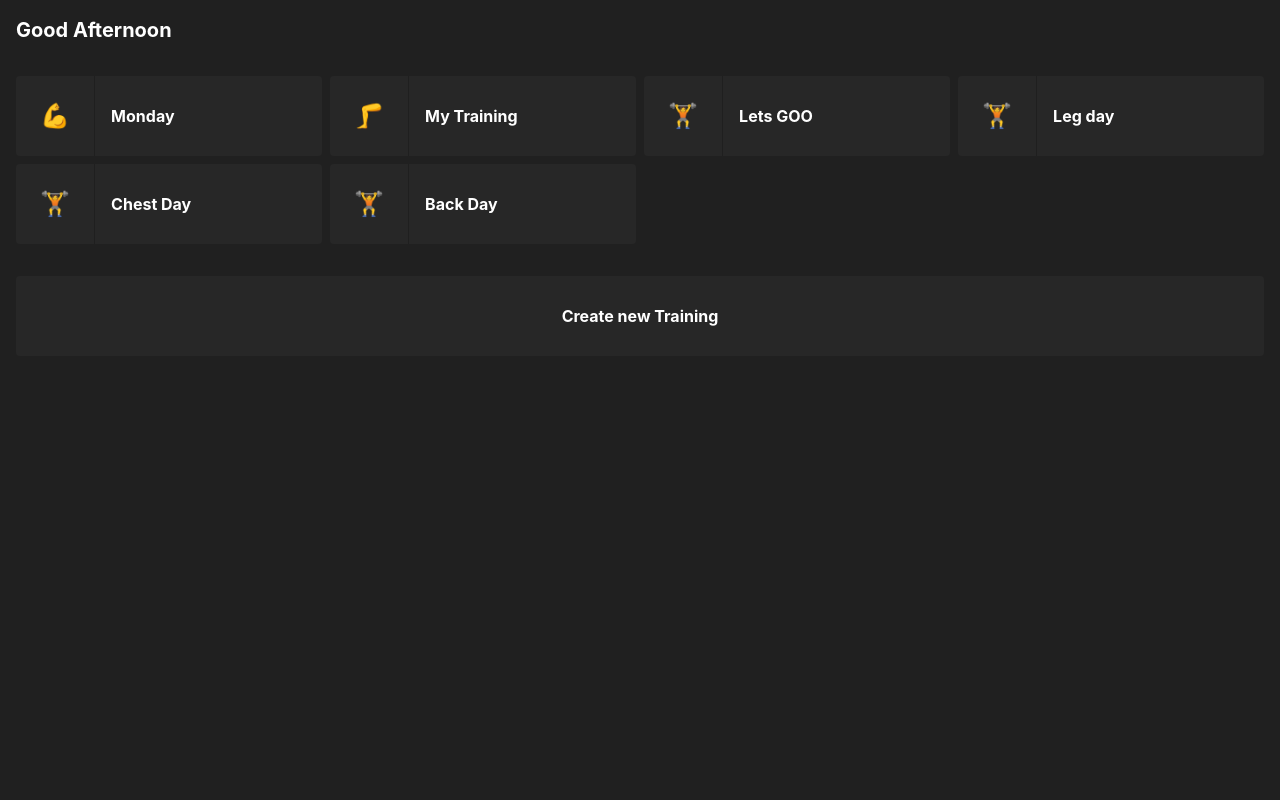
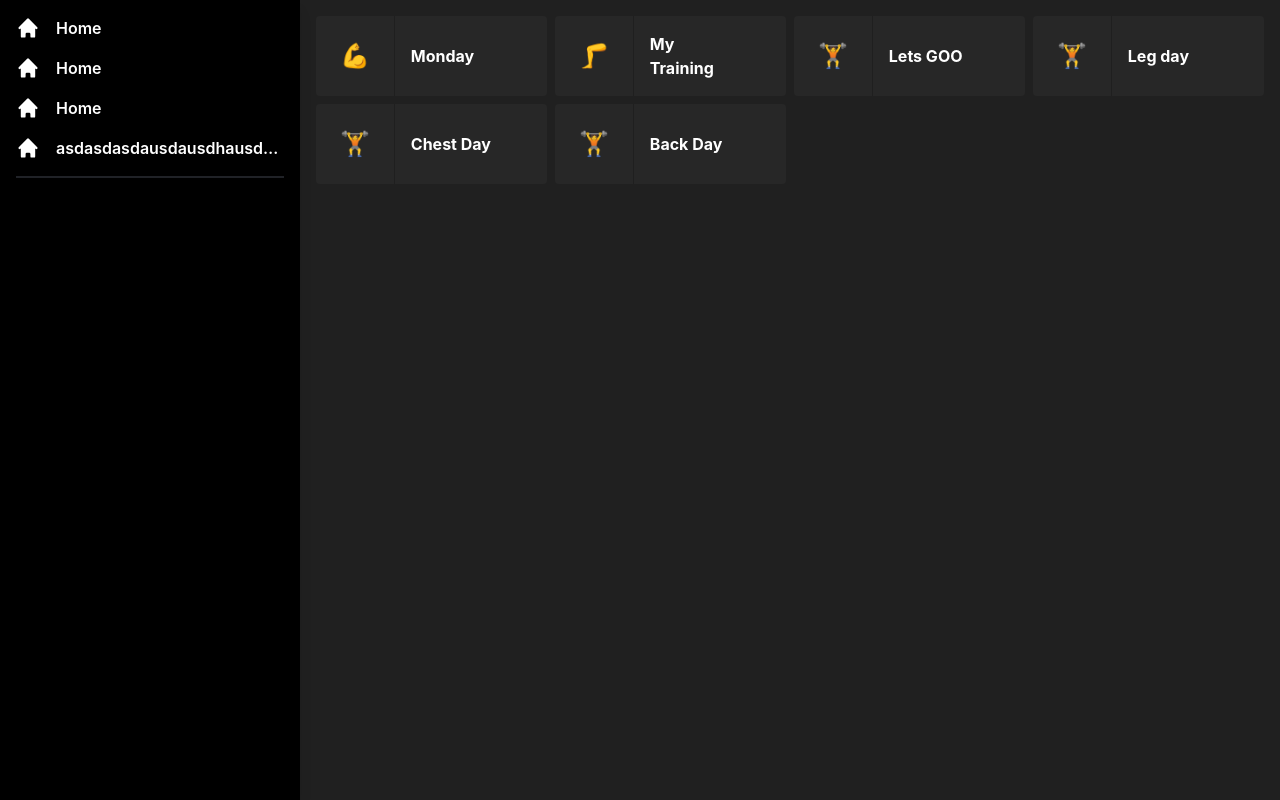
Before and after one commit to Prokopetz/gym-web, a Next.js app: page / in a window 1280 px wide. Built offline with nearby package versions, Linux system fonts and the light colour scheme.

Commit message:
feat: add initial side bar

```diff
--- a/components/Page.tsx
+++ b/components/Page.tsx
@@ -1,6 +1,7 @@
 import { ReactElement } from "react";
 import { motion } from "framer-motion";
 import clsx from "clsx";
+import SideBar from "./SideBar";
 
 export interface PageProps {
   children: ReactElement | ReactElement[];
@@ -9,7 +10,7 @@ export interface PageProps {
 }
 
 const variants = {
-  hidden: { opacity: 0, x: -30, y: 0 },
+  hidden: { opacity: 0, x: 0, y: 0 },
   enter: { opacity: 1, x: 0, y: 0 },
   exit: { x: -30 },
 };
@@ -44,8 +45,9 @@ const Body = ({ children, className }: PageProps) => {
 
 const Page = ({ children }: PageProps) => {
   return (
-    <div className="bg-dark h-screen text-white">
-      <div className="">{children}</div>
+    <div className="flex bg-dark h-screen text-white">
+      <SideBar></SideBar>
+      <div className="w-full">{children}</div>
     </div>
   );
 };
--- /dev/null
+++ b/components/SideBar.tsx
@@ -0,0 +1,57 @@
+import { HomeIcon } from "@heroicons/react/solid";
+import { useDrag } from "@use-gesture/react";
+import React, { useState } from "react";
+
+const SideBar = () => {
+  const [sideBarWidth, setSideBarWidth] = useState(300);
+
+  const bind = useDrag(({ xy: [x] }) => {
+    const windowSize = window.innerWidth;
+    if (x >= windowSize / 8 && x <= windowSize / 4) {
+      setSideBarWidth(x);
+    }
+  });
+
+  return (
+    <>
+      <div>
+        <div
+          className="relative bg-black h-full shadow-lg"
+          style={{ width: sideBarWidth }}
+        >
+          <label
+            className="absolute left-full h-full w-[2px] cursor-col-resize transition-all hover:bg-gray-500/30"
+            {...bind()}
+          />
+          <div className="p-4 flex flex-col space-y-4">
+            <div className="w-full flex flex-col items-start overflow-hidden overflow-ellipsis space-y-4">
+              <div className="flex space-x-4 items-center justify-center">
+                <HomeIcon className="w-6" />
+                <h1 className="font-semibold">Home</h1>
+              </div>
+              <div className="flex space-x-4 items-center justify-center">
+                <HomeIcon className="w-6" />
+                <h1 className="font-semibold">Home</h1>
+              </div>
+              <div className="flex space-x-4 items-center justify-center">
+                <HomeIcon className="w-6" />
+                <h1 className="font-semibold">Home</h1>
+              </div>
+              <div className="flex space-x-4 items-center whitespace-nowrap w-full">
+                <div>
+                  <HomeIcon className="w-6" />
+                </div>
+                <h1 className="font-semibold text-ellipsis overflow-hidden w-max">
+                  asdasdasdausdausdhausdhasudhausdhausdh
+                </h1>
+              </div>
+            </div>
+            <div className="h-[2px] w-full bg-gray-500/30"></div>
+          </div>
+        </div>
+      </div>
+    </>
+  );
+};
+
+export default SideBar;
--- a/package.json
+++ b/package.json
@@ -10,12 +10,14 @@
   "dependencies": {
     "@heroicons/react": "^1.0.5",
     "@tailwindcss/line-clamp": "^0.3.0",
+    "@use-gesture/react": "^10.2.15",
     "clsx": "^1.1.1",
     "framer-motion": "^5.6.0",
     "next": "12.0.7",
     "react": "17.0.2",
     "react-dom": "17.0.2",
-    "react-intersection-observer": "^8.33.1"
+    "react-intersection-observer": "^8.33.1",
+    "react-spring": "^9.4.5"
   },
   "devDependencies": {
     "@commitlint/cli": "^15.0.0",
--- a/pages/index.tsx
+++ b/pages/index.tsx
@@ -1,9 +1,11 @@
 import type { NextPage } from "next";
 import Head from "next/head";
+import { useState } from "react";
 import Page from "../components/Page";
 import PlaylistTile, { PlaylistTileProps } from "../components/PlaylistTile";
+import SideBar from "../components/SideBar";
 
-const playlists: Array<PlaylistTileProps> = [
+const playlistsInitial: Array<PlaylistTileProps> = [
   { id: "AdjfcXaKKDXAsfnI", icon: "💪", name: "Monday" },
   { id: "KKaAsunFFMADISUn", icon: "🦵", name: "My Training" },
   { id: "ASDAVAklquddSDFF", icon: "🏋", name: "Lets GOO" },
@@ -21,6 +23,8 @@ const getTitleForCurrentTime = () => {
 };
 
 const Home: NextPage = () => {
+  const [playlists, setPlaylists] = useState(playlistsInitial);
+
   return (
     <Page>
       <Head>
@@ -31,23 +35,38 @@ const Home: NextPage = () => {
         />
         <link rel="icon" href="/favicon.ico" />
       </Head>
-
-      <Page.Header className="w-full flex justify-start  p-4 p-4">
+      <Page.Header className="w-full flex justify-start p-4 lg:hidden">
         <h1 className="text-xl font-bold text-white">
           {getTitleForCurrentTime()}
         </h1>
       </Page.Header>
       <Page.Body className="flex h-full flex-col items-center">
-        <div className="w-full grid grid-cols-2 gap-y-2 gap-x-2 sm:grid-cols-3 xl:grid-cols-4">
-          {playlists.map((playlistProp, index) => {
-            return <PlaylistTile key={index} {...playlistProp}></PlaylistTile>;
-          })}
-        </div>
+        <div className="w-full flex h-full">
+          <div className="w-full">
+            <div className="w-full grid gap-y-2 gap-x-2 grid-cols-2 xl:grid-cols-4">
+              {playlists.map((playlistProp, index) => {
+                return (
+                  <PlaylistTile key={index} {...playlistProp}></PlaylistTile>
+                );
+              })}
+            </div>
 
-        <div className="mt-8 mb-4 w-full ">
-          <button className="bg-card w-full h-12 rounded text-white font-bold hover:opacity-80 hover:bg-warmGray-700 lg:h-20 duration-300">
-            Create new Training
-          </button>
+            <button
+              className="mt-8 mb-4 lg:hidden bg-card w-full h-12 rounded text-white font-bold hover:opacity-80 hover:bg-warmGray-700 lg:h-20 duration-300"
+              onClick={() =>
+                setPlaylists([
+                  ...playlists,
+                  {
+                    id: "AdjfcXxDDDSSQQsfnI",
+                    icon: "💪",
+                    name: "New training",
+                  },
+                ])
+              }
+            >
+              Create new Training
+            </button>
+          </div>
         </div>
       </Page.Body>
     </Page>
--- a/tailwind.config.js
+++ b/tailwind.config.js
@@ -10,6 +10,7 @@ module.exports = {
       dark: "#202020",
       gradientEnd: "#6366f1",
       card: "#272727",
+      resizeBar: "linear-gradient(hsla(0,0%,100%,.3),hsla(0,0%,100%,.3)) no-repeat 50%/1px 100%",
       ...colors,
     },
     extend: {
```
